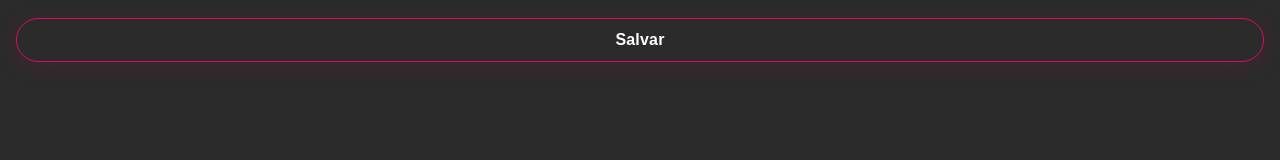
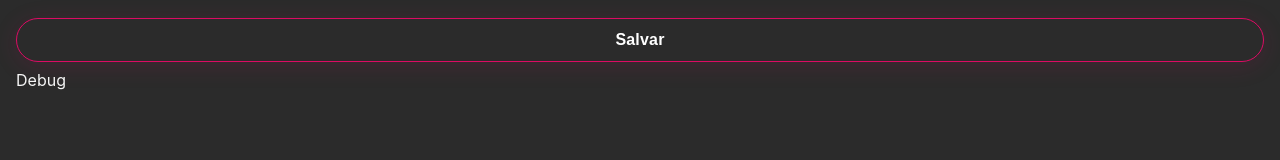
Before and after one commit to MatheusBueno/app-financas, a Next.js app: page /configuracao in a window 1280 px wide. Shown: the part 416-576 px from the top of the page. Built offline with nearby package versions, Linux system fonts and the light colour scheme.

Commit message:
feat: add debug link

```diff
--- a/pages/configuracao.tsx
+++ b/pages/configuracao.tsx
@@ -2,6 +2,7 @@ import Button from "@app/components/shared/button";
 import Input from "@app/components/shared/input";
 import { useToast } from "@app/hooks/toast";
 import { useCashFlowStore } from "@app/store/cacheFlow";
+import Link from "next/link";
 import { useRef } from "react";
 import shallow from "zustand/shallow";
 
@@ -55,6 +56,8 @@ export default function SettingsPage() {
       <div style={{ marginTop: 32 }}>
         <Button onClick={onSave}>Salvar</Button>
       </div>
+
+      <Link href='/debug'>Debug</Link>
     </>
   );
 }
```
